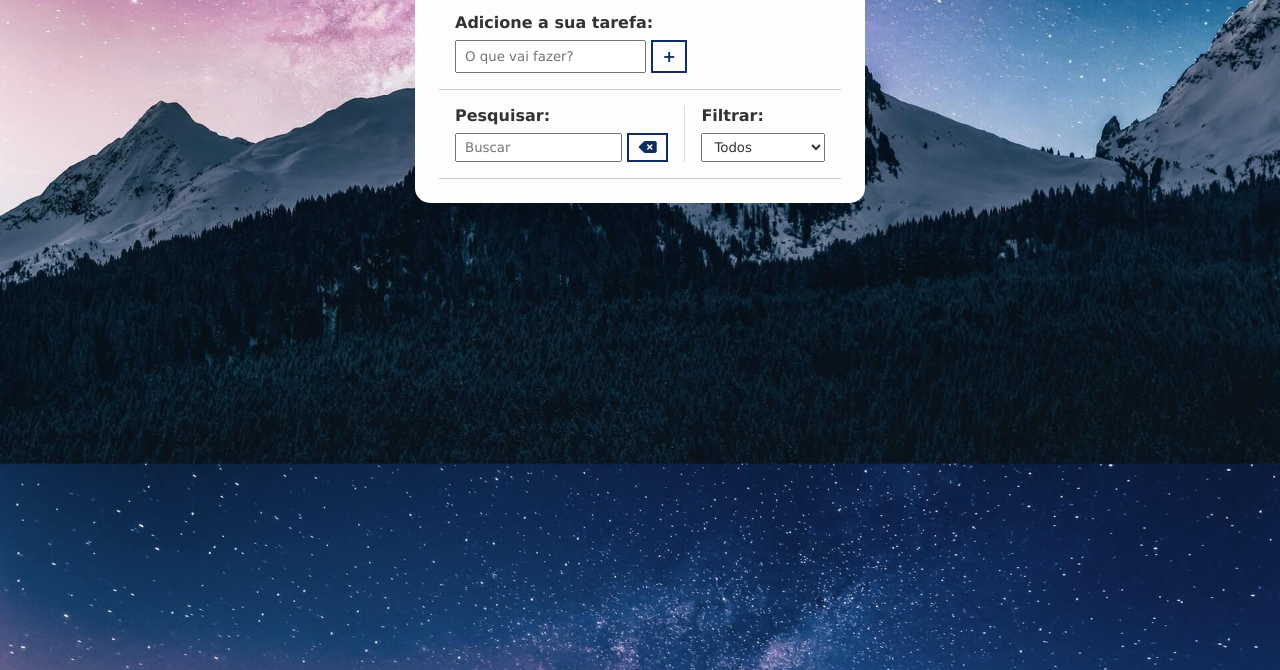
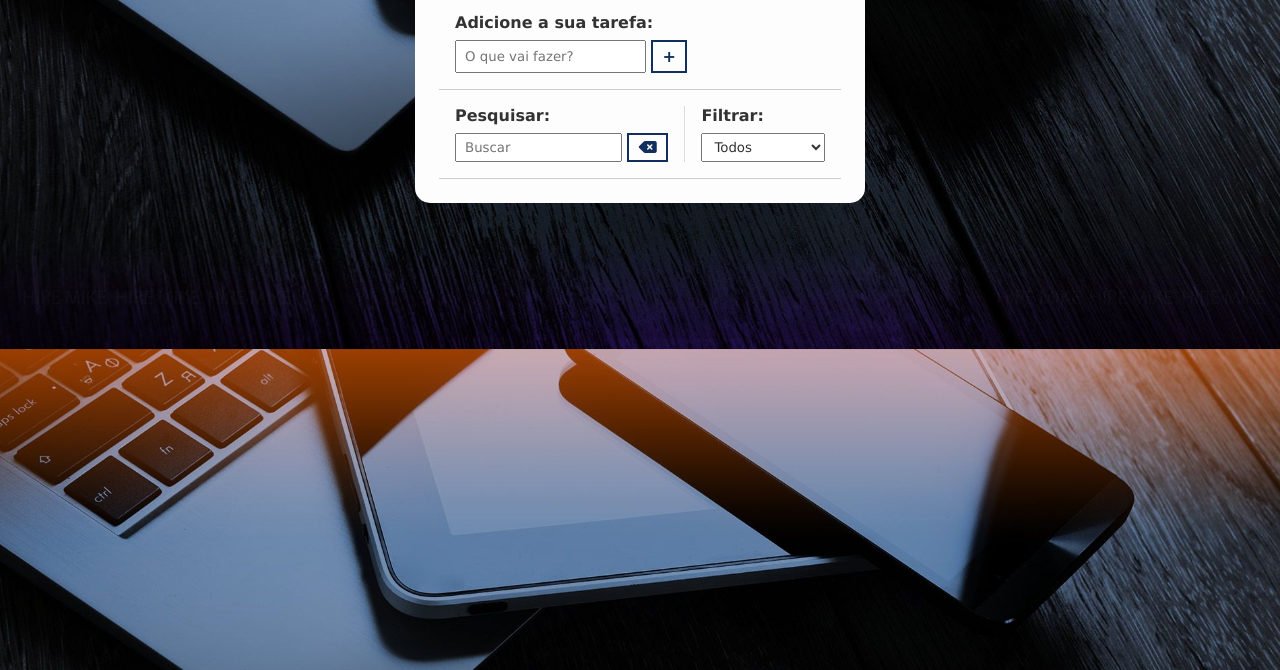
Before and after one commit to Kduuu0581/todo_app, a plain HTML site: page index.html in a window 1280 px wide. Shown: the part 130-800 px from the top of the page. Drawn offline with Linux system fonts and the light colour scheme.

Commit message:
alteraçao no fundo

```diff
--- a/css/style.css
+++ b/css/style.css
@@ -8,7 +8,7 @@
 }
 
 body {
-  background-image: url("../img/bg.jpg");
+  background-image: url("../img/background.jpg");
   background-position: center;
   background-size: cover;
 }
```
Also changed, not shown: img/background.jpg (added), img/bg.jpg (deleted).
